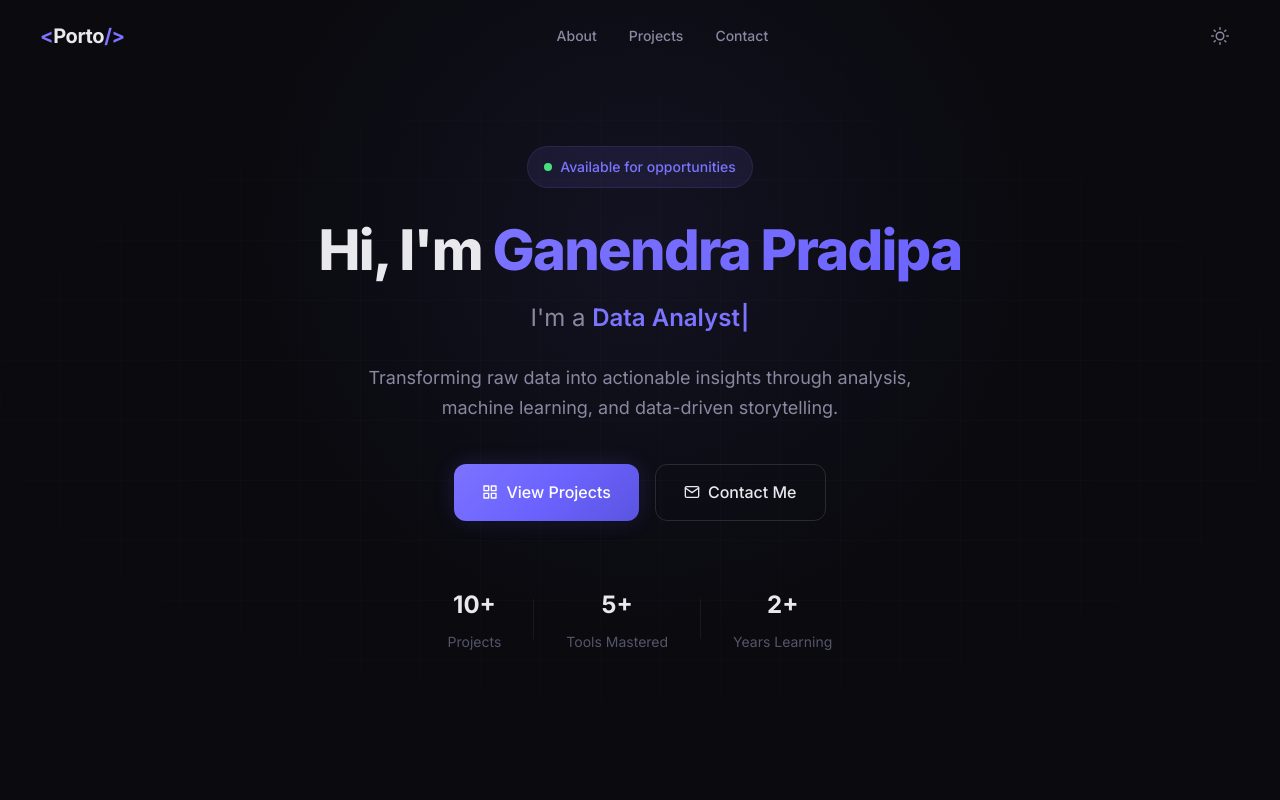
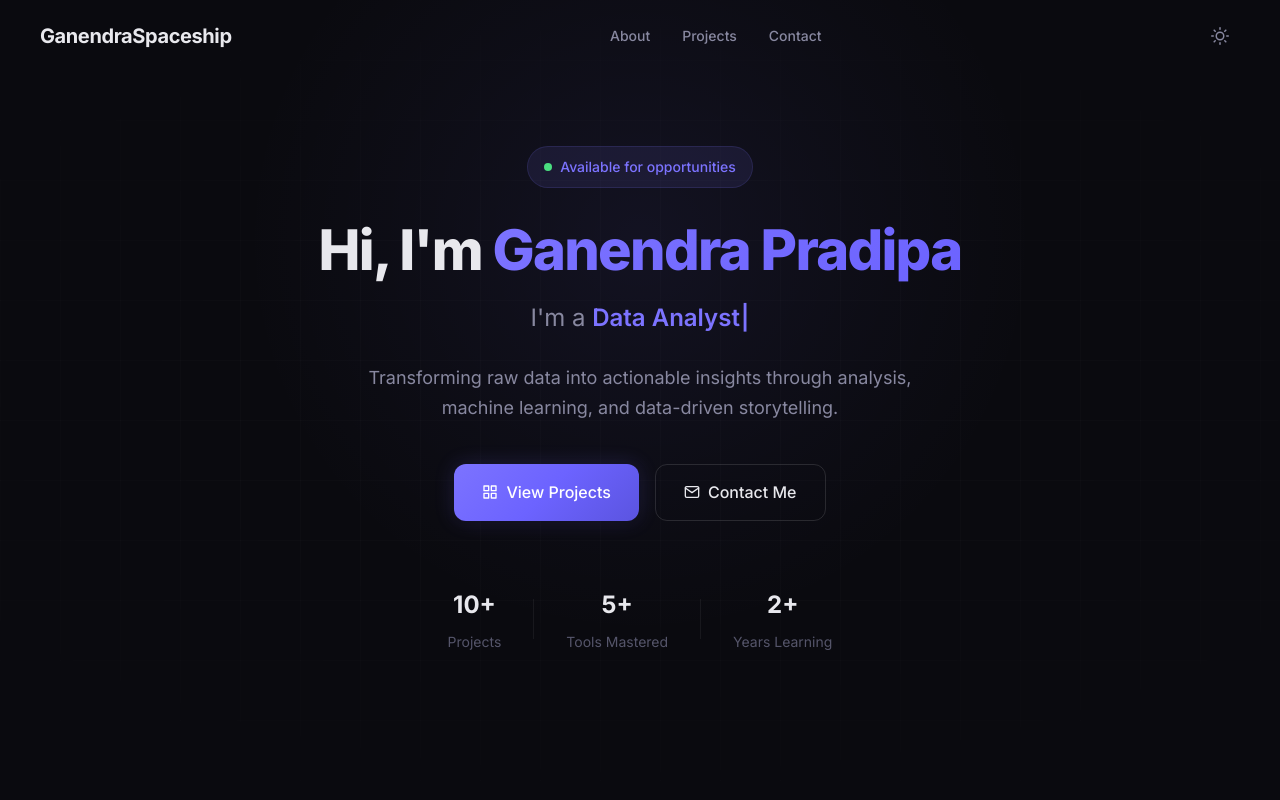
Before and after one commit to dipndeep/web_porto, a Next.js app: page / in a window 1280 px wide. Shown: the top 800 px of the page. Built offline with nearby package versions, Linux system fonts and the light colour scheme.

Commit message:
direct email

```diff
--- a/src/components/About.module.css
+++ b/src/components/About.module.css
@@ -8,6 +8,7 @@
   grid-template-columns: 1.2fr 1fr;
   gap: 3rem;
   margin-top: 3rem;
+  align-items: end;
 }
 
 .subheading {
@@ -74,6 +75,9 @@
 /* Info */
 .infoSection {
   width: 100%;
+  display: flex;
+  flex-direction: column;
+  justify-content: flex-end;
 }
 
 .infoParagraph {
--- a/src/components/Contact.js
+++ b/src/components/Contact.js
@@ -119,7 +119,7 @@ export default function Contact() {
           </AnimateOnScroll>
 
           <AnimateOnScroll delay={200} className={styles.info}>
-            <div className={styles.infoCard}>
+            <a href="https://mail.google.com/mail/?view=cm&to=ganendraptpratama@gmail.com" target="_blank" rel="noopener noreferrer" className={styles.infoCard} id="contact-email-link">
               <div className={styles.infoIcon}>
                 <svg width="24" height="24" viewBox="0 0 24 24" fill="none" stroke="currentColor" strokeWidth="1.5" strokeLinecap="round" strokeLinejoin="round">
                   <path d="M4 4h16c1.1 0 2 .9 2 2v12c0 1.1-.9 2-2 2H4c-1.1 0-2-.9-2-2V6c0-1.1.9-2 2-2z" />
@@ -128,11 +128,11 @@ export default function Contact() {
               </div>
               <div>
                 <h4 className={styles.infoLabel}>Email</h4>
-                <p className={styles.infoValue}>hello@example.com</p>
+                <p className={styles.infoValue}>ganendraptpratama@gmail.com</p>
               </div>
-            </div>
+            </a>
 
-            <div className={styles.infoCard}>
+            <a href="https://www.google.com/maps/place/Merauke,+South+Papua" target="_blank" rel="noopener noreferrer" className={styles.infoCard} id="contact-location-link">
               <div className={styles.infoIcon}>
                 <svg width="24" height="24" viewBox="0 0 24 24" fill="none" stroke="currentColor" strokeWidth="1.5" strokeLinecap="round" strokeLinejoin="round">
                   <path d="M21 10c0 7-9 13-9 13s-9-6-9-13a9 9 0 0 1 18 0z" />
@@ -141,9 +141,9 @@ export default function Contact() {
               </div>
               <div>
                 <h4 className={styles.infoLabel}>Location</h4>
-                <p className={styles.infoValue}>Indonesia</p>
+                <p className={styles.infoValue}>Merauke, South Papua</p>
               </div>
-            </div>
+            </a>
 
             <div className={styles.infoCard}>
               <div className={styles.infoIcon}>
--- a/src/components/Footer.js
+++ b/src/components/Footer.js
@@ -41,9 +41,7 @@ export default function Footer() {
         <div className={styles.top}>
           <div>
             <a href="#hero" className={styles.logo}>
-              <span className={styles.logoAccent}>&lt;</span>
-              Porto
-              <span className={styles.logoAccent}>/&gt;</span>
+              GanendraSpaceship
             </a>
             <p className={styles.tagline}>
               Turning data into insights, one project at a time.
--- a/src/components/Footer.module.css
+++ b/src/components/Footer.module.css
@@ -14,8 +14,6 @@
   justify-content: space-between;
   margin-bottom: 2rem;
 }
-
-.brand {}
 
 .logo {
   font-size: var(--font-size-xl);
--- a/src/components/Navbar.js
+++ b/src/components/Navbar.js
@@ -40,9 +40,7 @@ export default function Navbar() {
     <header className={`${styles.header} ${scrolled ? styles.scrolled : ''}`} id="navbar">
       <nav className={styles.nav}>
         <a href="#hero" className={styles.logo} onClick={handleLinkClick}>
-          <span className={styles.logoAccent}>&lt;</span>
-          Porto
-          <span className={styles.logoAccent}>/&gt;</span>
+          GanendraSpaceship
         </a>
 
         {/* Desktop Nav */}
```
